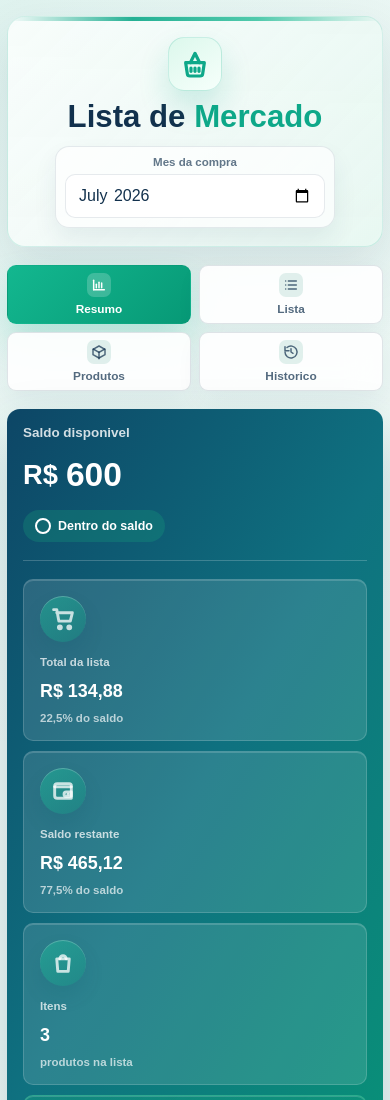
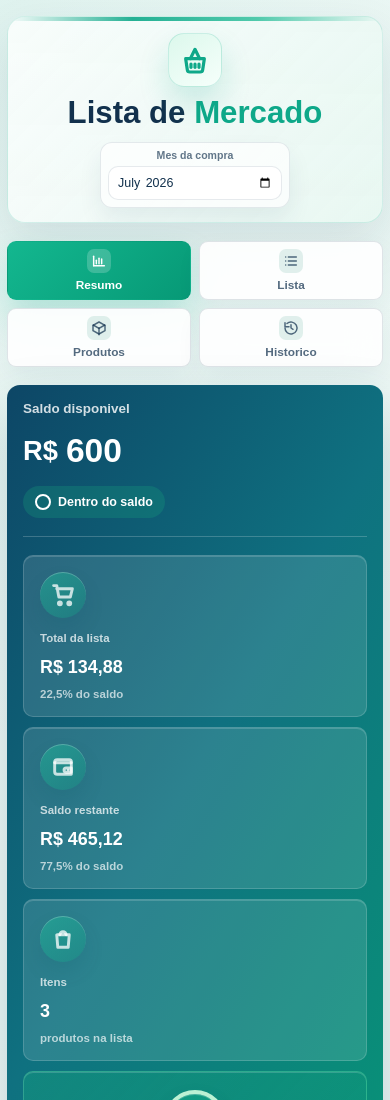
Before and after one commit to RitaMarilize/listainteligente, a plain HTML site: page index.html in a window 390 px wide. Shown: the top 1100 px of the page. Drawn offline with Linux system fonts and the light colour scheme.

Commit message:
Add files via upload

```diff
--- a/styles.css
+++ b/styles.css
@@ -2571,6 +2571,7 @@ h1 {
 
 .app-shell > .topbar .month-box {
   width: min(260px, 100%);
+  max-width: 100%;
   margin: 0 auto;
   border: 1px solid rgba(18, 49, 77, 0.1);
   border-radius: 14px;
@@ -2589,6 +2590,10 @@ h1 {
 }
 
 .app-shell > .topbar .month-box input {
+  display: block;
+  width: 100%;
+  min-width: 0;
+  max-width: 100%;
   min-height: 44px;
   border-color: rgba(18, 49, 77, 0.1);
   border-radius: 10px;
@@ -2635,7 +2640,32 @@ h1 {
     gap: 10px;
   }
 
+  .app-shell > .topbar {
+    padding: 16px 12px 14px;
+  }
+
   .app-shell > .topbar .month-box {
-    width: min(100%, 280px);
-  }
-}
+    width: min(190px, 100%);
+    padding: 7px;
+    border-radius: 12px;
+  }
+
+  .app-shell > .topbar .month-box label {
+    margin-bottom: 5px;
+    font-size: 0.66rem;
+    line-height: 1;
+  }
+
+  .app-shell > .topbar .month-box input {
+    min-height: 34px;
+    padding: 0 8px;
+    font-size: 0.78rem;
+    line-height: 1;
+  }
+}
+
+@media (max-width: 320px) {
+  .app-shell > .topbar .month-box {
+    width: min(170px, 100%);
+  }
+}
```
